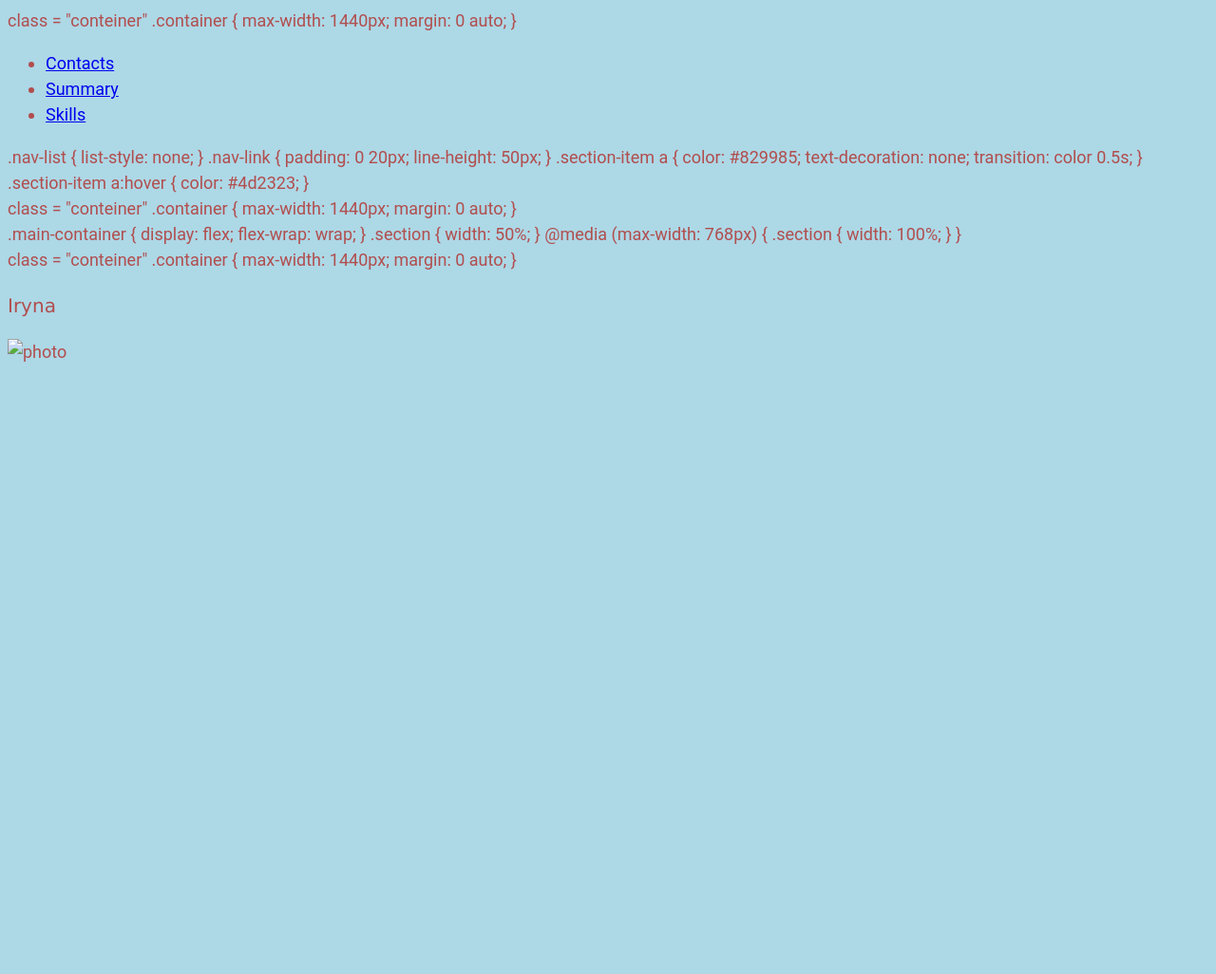
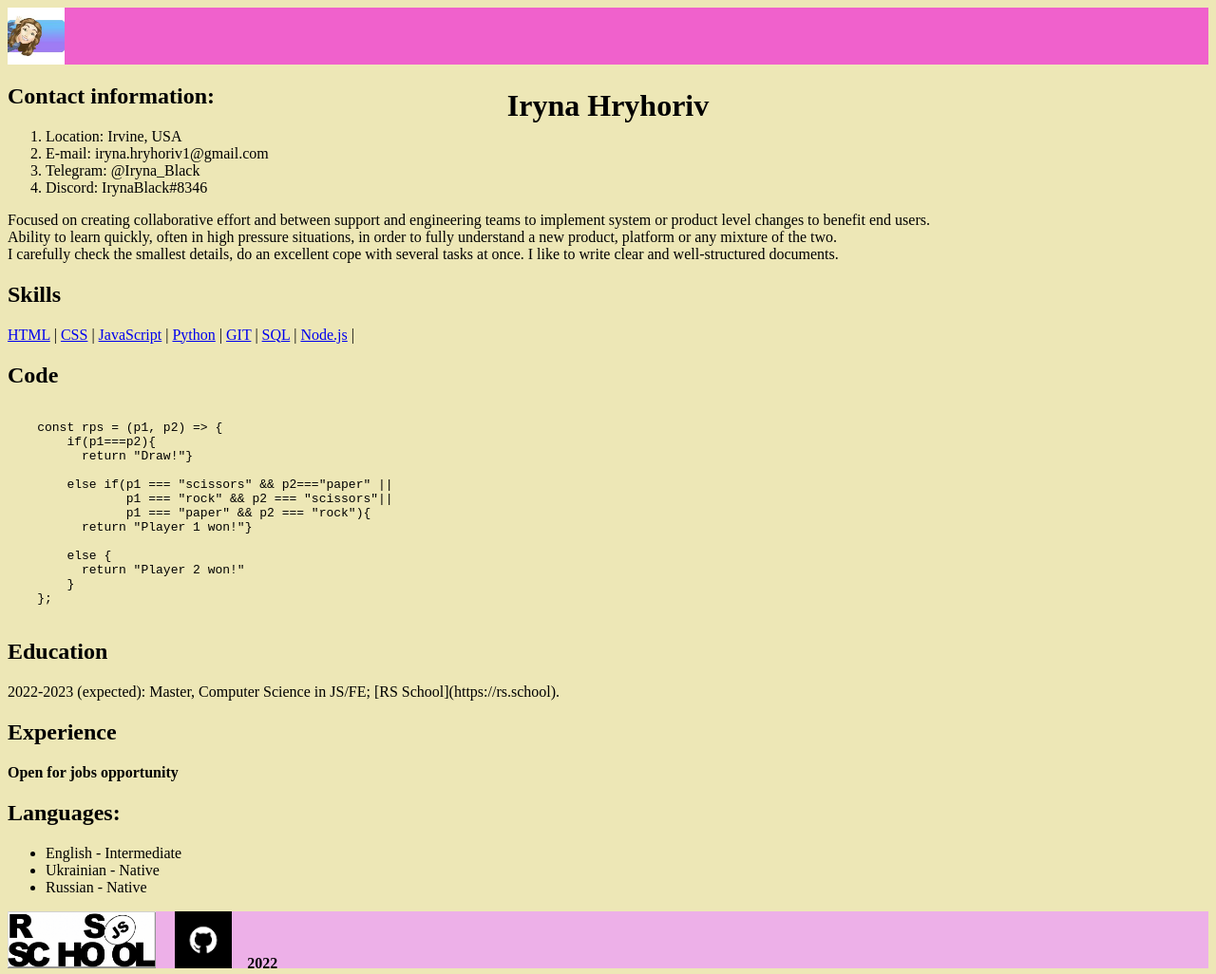
Before and after one commit to IrynaHryhoriv/rsschool-cv, a plain HTML site: page index.html in a window 1280 px wide. Shown: the whole page at 95% size. Before the commit the page ends 800 px from the top, so only its background shows below. Drawn offline with Linux system fonts and the light colour scheme; a web font is replaced by a local one.

Commit message:
fix: html and css files

```diff
--- a/index.html
+++ b/index.html
@@ -1,77 +1,120 @@
 <!DOCTYPE html>
-<header class = "header">
-    <div>class = "conteiner"
-        .container {
-            max-width: 1440px;
-            margin: 0 auto;
-          }
-    </div>
-    <nav class="nav">
-        <ul class="nav-list">
-          <li class="nav-item"><a href="#contacts" class="nav-link">Contacts</a></li>
-          <li class="nav-item"><a href="#summary" class="nav-link">Summary</a></li>
-          <li class="nav-item"><a href="#skills" class="nav-link">Skills</a></li>
-        </ul>
-      </nav>
-      .nav-list {
-        list-style: none;
-      }
-      .nav-link {
-        padding: 0 20px;
-        line-height: 50px;
-      }
-      .section-item a {
-        color: #829985;
-        text-decoration: none;
-        transition: color 0.5s;
-      }
-      .section-item a:hover {
-        color: #4d2323;
-      }
-</header>
+<html lang="en">
+<head>
+    <meta charset="UTF-8">
+    <meta http-equiv="X-UA-Compatible" content="IE=edge">
+    <meta name="viewport" content="width=device-width, initial-scale=1.0">
+    <title>cv</title>
+    <link rel="icon" href="assets/img/RSSchool.ico">
+    <link rel="preconnect" href="https://fonts.gstatic.com">
+    <link href="https://fonts.googleapis.com/css2?family=Roboto:wght@100;300;500;700&display=swap" rel="stylesheet">
+    <style>
 
-<main class = "main">
-    <div>class = "conteiner"
-        .container {
-            max-width: 1440px;
-            margin: 0 auto;
-          }
-    </div>
-    .main-container {
-        display: flex;
-        flex-wrap: wrap;
-      }
+        body {
+            background-color: rgb(237, 231, 182);
+        }
 
-      .section {
-        width: 50%;
-      }
-      @media (max-width: 768px) {
-        .section {
-          width: 100%;
+        .content {
+
+            max-width: 960px;
+            margin: auto;
         }
-      }
+
+    </style>
+
+</head>
+<body>
+    <header style = "background-color:rgb(240, 97, 204); height:60px">
+
+    <img src='./assets/img/imagesCVtest.jpeg' alt="My"height="60">
+
+        <center> <top><h1> Iryna Hryhoriv </h1></top></center>
+
+    </header>
+
+    <main>
+    <link scr="./assets/img/imagesCVtest.jpeg" alt="MyLogo" >
+
+
+   <h2>Contact information:</h2>
+
+   <ol>
+    <li>Location:   Irvine, USA</li>
+    <li>E-mail:     iryna.hryhoriv1@gmail.com</li>
+    <li>Telegram:   @Iryna_Black</li>
+    <li>Discord:    IrynaBlack#8346</li>
+  </ol>
+
+
+<p> Focused on creating collaborative effort and between support and engineering teams to implement system or product level changes to benefit end users.<br>
+    Ability to learn quickly, often in high pressure situations, in order to fully understand a new product, platform or any mixture of the two.<br>
+    I carefully check the smallest details, do an excellent cope with several tasks at once.
+    I like to write clear and well-structured documents.</p>
+
+
+
+<h2>Skills</h2>
+
+    <nav>
+        <a href="https://html.com">HTML</a> |
+        <a href="https://css.com">CSS</a> |
+        <a href="https://javascript.com">JavaScript</a> |
+        <a href="https://www.python.org/">Python</a> |
+        <a href="https://git-scm.com/">GIT</a> |
+        <a href="https://www.w3schools.com/sql/">SQL</a> |
+        <a href="https://nodejs.org/en/">Node.js</a> |
+    </nav>
+
+
+<h2> Code </h2>
+<pre>
+    <code>
+    const rps = (p1, p2) => {
+        if(p1===p2){
+          return "Draw!"}
+
+        else if(p1 === "scissors" && p2==="paper" ||
+                p1 === "rock" && p2 === "scissors"||
+                p1 === "paper" && p2 === "rock"){
+          return "Player 1 won!"}
+
+        else {
+          return "Player 2 won!"
+        }
+    };
+    </code>
+</pre>
+
+<h2>Education</h2>
+
+<p>2022-2023 (expected): Master, Computer Science in JS/FE;  [RS School](https://rs.school).</p>
+
+
+
+<h2>Experience</h2>
+
+<b>Open for jobs opportunity</b>
+
+
+<h2>Languages:</h2>
+
+<ul>
+    <li>English   - Intermediate</li>
+    <li>Ukrainian - Native</li>
+    <li>Russian   - Native</li>
+  </ul>
+
+
+<link rel="RSSchool" href="https://rs.school/js/">
+
 </main>
 
-<footer class = "footer">
-    <div>class = "conteiner"
-        .container {
-            max-width: 1440px;
-            margin: 0 auto;
-          }
-    </div>
+<footer style = "background-color:rgb(237, 176, 232); height:60px">
+
+    <a href="https://rs.school/js/"><img src="./assets/img/RSSchool.jpg" alt="RSSchool" style="width: 80; height:60px;"></a>&nbsp;&nbsp;&nbsp;&nbsp;
+    <a href=" https://github.com/IrynaHryhoriv/rsschool-cv/tree/gh-pages">
+    <img src="./assets/img/GitHub.jpeg" alt="GitHub" style="height:60px;"></a>&nbsp;&nbsp;&nbsp;&nbsp;<b>2022</b>
 
 </footer>
-<html lang="en">
-<head>
-  <title>CV</title>
-  <link rel="stylesheet" href="style.css">
-  <link rel="icon" href="assets/img/RSSchool.ico">
-  <link rel="preconnect" href="https://fonts.gstatic.com">
-<link href="https://fonts.googleapis.com/css2?family=Roboto:wght@100;300;500;700&display=swap" rel="stylesheet">
-</head>
-<body>
-    <p>Iryna</p>
-        <img src="imagesCVtest.jpeg" alt="photo" width="104" height="142">
 </body>
-
 </html>
--- a/style.css
+++ b/style.css
@@ -2,8 +2,26 @@
 
 * {
     box-sizing: border-box;
+    margin: 20;
+    padding: 20;
+
 }
 
+  div {
+    background-color: rgb(206, 18, 18);
+    width: 300px;
+    border: 15px solid green;
+    padding: 50px;
+    margin: 20px;
+  }
+
+.section-title {
+    font-size: 20px;
+    font-weight: 400;
+    text-transform: uppercase;
+    letter-spacing: 5px;
+    color: #829985;
+}
 .navbar {
     background: #b8e4f6;
     height: 80px;
@@ -56,14 +74,15 @@
   }
 
   body {
-    background-color: lightblue;
     font-family: 'Roboto', sans-serif;
-    font-family: 'Roboto';
-    font-weight: 300;
+    font-size: 18px;
+    font-weight: 400;
+    line-height: 1.5;
+    color: #4d2323;
   }
 
   h1 {
-    color: white;
+    color: rgb(20, 74, 5);
     text-align: center;
   }
 
@@ -82,7 +101,7 @@ body {
     font-size: 18px;
     font-weight: 400;
     line-height: 1.5;
-    color: #b14e4e;
+    color: #040000;
   }
   .link {
     text-decoration: none;
@@ -92,6 +111,11 @@ body {
 
   .link:hover {
     color: #5d7260;
+  }
+
+  .footer {
+    height:  50px;
+    margin-top: -50px;
   }
 
   .footer__container {
@@ -158,7 +182,7 @@ body {
 }
 
 #footer__logo {
-        margin-bottom: 2rem;
+    margin-bottom: 1rem;
 }
 
 .website__rights {
@@ -169,3 +193,71 @@ body {
     flex-direction: column;
 }
 }
+
+html {
+    scroll-behavior: smooth;
+}
+
+.nav-list {
+    list-style: none;
+}
+
+.nav-link {
+    padding: 0 20px;
+    line-height: 50px;
+    }
+.nav-link {
+    transition: .3s;
+}
+
+.section-item a {
+    color: #829985;
+    text-decoration: none;
+    transition: color 0.5s;
+    }
+.section-item a:hover {
+    color: #3b09d0;
+    }
+
+.main-container {
+    display: flex;
+    flex-wrap: wrap;
+    }
+
+.section {
+    width: 50%;
+}
+
+pre code {
+    background-color: #eee;
+    border: 1px solid #999;
+    display: block;
+    padding: 20px;
+}
+  div {
+    background-color: lightgreen;
+    inline-size: 70%;
+    border-block-width: 5px;
+  }
+
+
+  div {
+    background-color: lightgreen;
+    inline-size: 70%;
+    border-block-end-style: solid;
+    border-block-end-width: 10px;
+  }
+  div{
+    float:left;
+    background-color:moccasin;
+    width:100px;
+    height:100px;
+    border-bottom:1px solid tomato;
+    border-right:1px solid tomato;
+    }
+    div:first-child{
+    border-left:1px solid tomato;
+    }
+    div.first-row {
+    border-top: 1px solid tomato;
+    }
```
Lines whose indentation alone changed are shown as unchanged.
